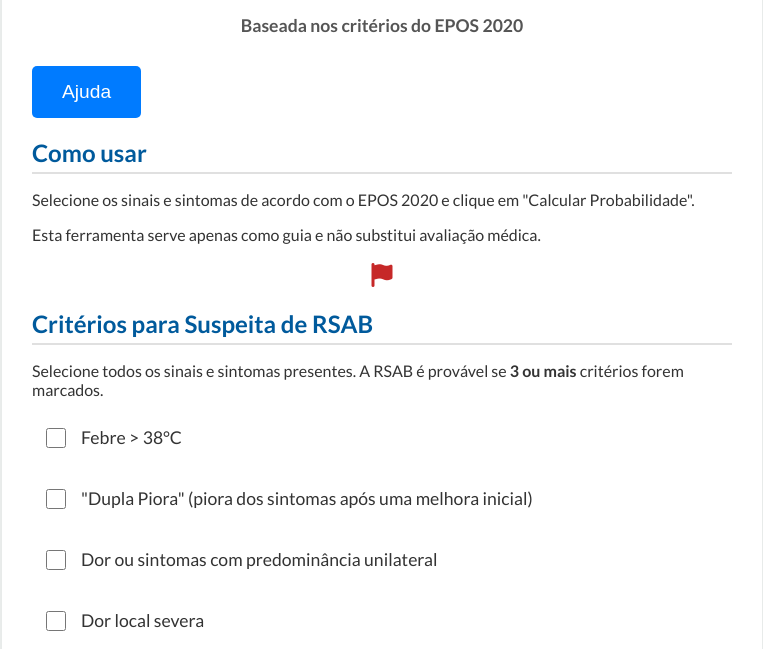
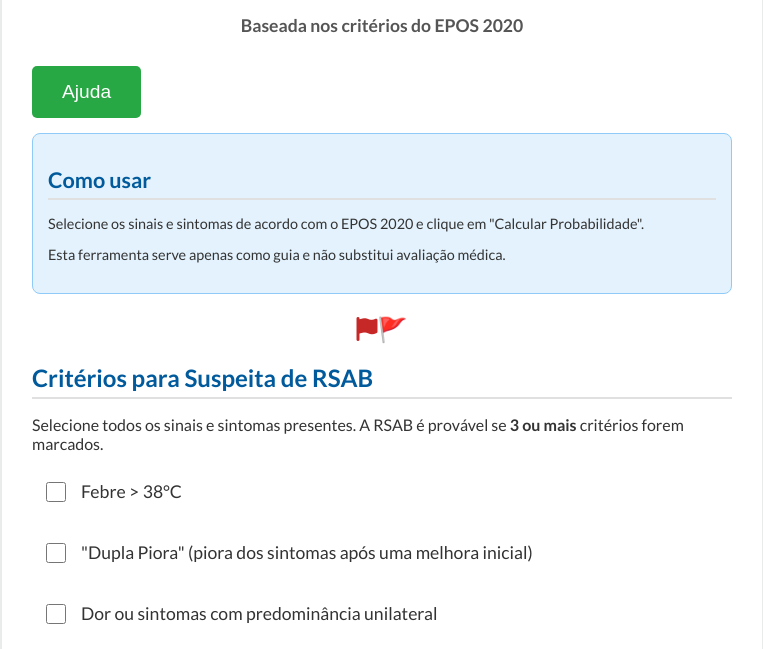
Before and after one commit to dhsig86/HartsEpos2020, a plain HTML site: page index.html in a window 1280 px wide. Both pictures are taken after a click on the button "Ajuda". Shown: the part 113-762 px from the top of the page, without its empty margins (258-1021 px from the left). Drawn offline with Linux system fonts and the light colour scheme.

Commit message:
Fix help button toggle and add fallback flag icon

```diff
--- a/index.html
+++ b/index.html
@@ -21,7 +21,7 @@
         </div>
 
         <div id="red-flag-icon" title="Sinais de alerta">
-            <i class="fas fa-flag"></i>
+            <i class="fas fa-flag">🚩</i>
         </div>
 
         <div class="red-flags-group" id="red-flags-panel">
--- a/script.js
+++ b/script.js
@@ -19,6 +19,17 @@
             }
         });
 
+        const helpBtn = document.getElementById('help-btn');
+        const helpSection = document.getElementById('help-section');
+
+        helpBtn.addEventListener('click', function() {
+            if (helpSection.style.display === 'block') {
+                helpSection.style.display = 'none';
+            } else {
+                helpSection.style.display = 'block';
+            }
+        });
+
         const flagIcon = document.getElementById('red-flag-icon');
         const flagsPanel = document.getElementById('red-flags-panel');
 
--- a/style.css
+++ b/style.css
@@ -88,10 +88,30 @@
             transition: background-color 0.3s, transform 0.2s;
         }
 
-        button:hover {
+       button:hover {
             background-color: #0056b3;
             transform: translateY(-2px);
         }
+
+       /* Help button and panel */
+       #help-btn {
+            margin-bottom: 15px;
+            background-color: #28a745;
+       }
+
+       #help-btn:hover {
+            background-color: #218838;
+       }
+
+       #help-section {
+            display: none;
+            background-color: #e3f2fd;
+            border: 1px solid #90caf9;
+            padding: 15px;
+            border-radius: 8px;
+            margin-bottom: 20px;
+            font-size: 0.9em;
+       }
 
         #result {
             margin-top: 30px;
```
